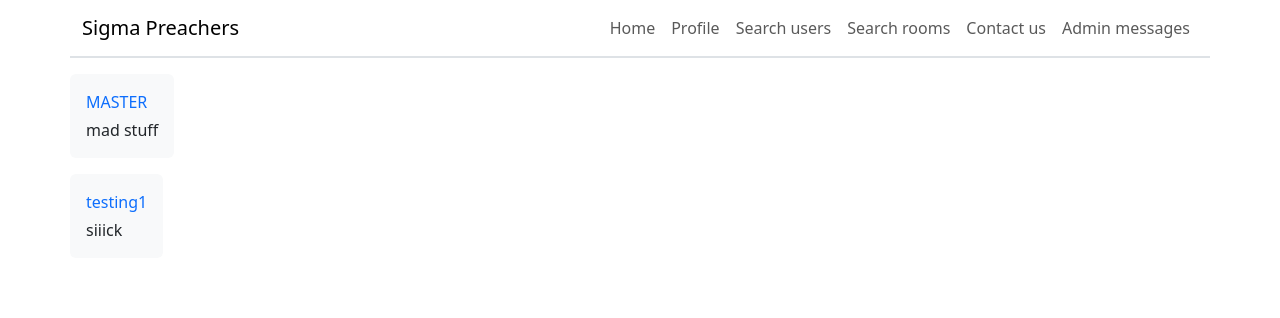
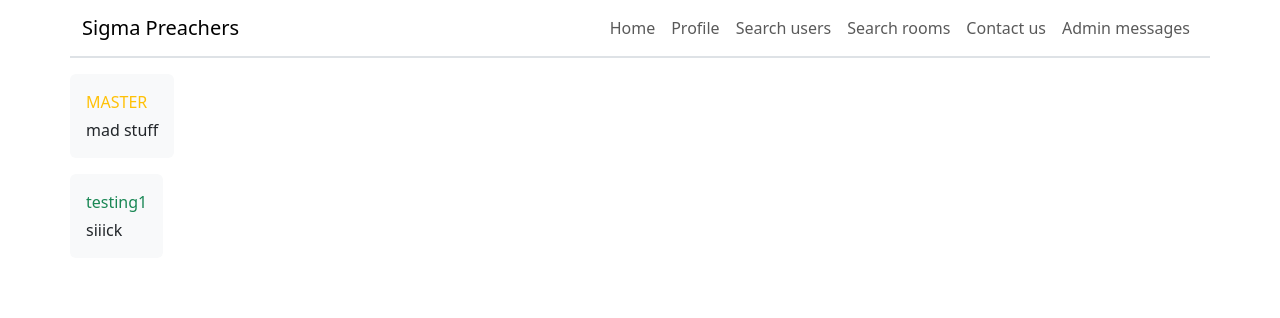
Before and after one commit to JohnProgramming08/sigma_preachers, a Flask app: page /room/1 in a window 1280 px wide. Shown: the top 318 px of the page. Run offline with Flask 3, Linux system fonts and the light colour scheme; a user stored in the database is signed in; data comes from the database, SQL or seed files in the repository; both versions use the stored data as it was after the commit; some libraries are stand-ins or nearby versions.

Commit message:
feat: allow users to change their profile colour in chats

```diff
--- a/project/__init__.py
+++ b/project/__init__.py
@@ -59,6 +59,7 @@ def create_app(config_overlay=None):
         username = data["username"]
         room_name = data["room_name"]
         message = data["message"]
-        WebsocketService.message(username, room_name, message)
+        colour = data["colour"]
+        WebsocketService.message(username, room_name, message, colour)
 
     return socketio, app
--- a/project/database/create_db.py
+++ b/project/database/create_db.py
@@ -23,6 +23,7 @@ class User(UserMixin, db.Model):
     banned = db.Column(db.Boolean, default=False, nullable=False)
     # Default for ban end should really be 0
     ban_end = db.Column(db.Integer, default=int(datetime.now().timestamp()))
+    colour = db.Column(db.String(255), default="Blue", nullable=False)
 
     room_access = db.relationship("RoomAccess", backref="user")
     admin_messages = db.relationship("AdminMessage", backref="user")
--- a/project/database/select_db.py
+++ b/project/database/select_db.py
@@ -52,6 +52,9 @@ class Select:
         found_user = User.query.filter(User.id == user_id).first()
         if found_user is None:
             return None
+
+        if type(found_user.ban_end) == str:
+            return found_user
 
         found_user.ban_end = datetime.fromtimestamp(
             found_user.ban_end
@@ -241,7 +244,7 @@ class Select:
         )
 
         pairs = [
-            (message.user.username, message.content)
+            (message.user.username, message.content, message.user.colour)
             for message in found_messages
         ]
 
--- a/project/database/update_db.py
+++ b/project/database/update_db.py
@@ -15,6 +15,7 @@ class Update:
         user.age = new_details.get("age", None)
         user.location = new_details.get("location", None)
         user.bio = new_details.get("bio", None)
+        user.colour = new_details.get("colour", "primary")
 
         try:
             db.session.commit()
--- a/project/routes/edit_profile.py
+++ b/project/routes/edit_profile.py
@@ -21,6 +21,7 @@ def edit_profile():
         "gender": form.gender.data,
         "age": form.age.data,
         "location": form.location.data,
+        "colour": form.colour.data,
         "bio": form.bio.data,
     }
     service = EditProfileService(current_user.id, form_data)
--- a/project/services/websocket.py
+++ b/project/services/websocket.py
@@ -12,8 +12,10 @@ class WebsocketService:
 
     # Handle a user sending a message
     @staticmethod
-    def message(username: str, room_name: str, data: str) -> None:
-        message = {"sender": username, "message": data}
+    def message(
+        username: str, room_name: str, data: str, colour: str = "Blue"
+    ) -> None:
+        message = {"sender": username, "message": data, "colour": colour}
 
         emit("message", message, room=room_name)
 
--- a/project/static/js/room.js
+++ b/project/static/js/room.js
@@ -1,6 +1,7 @@
 const username = window.username;
 const roomName = window.room_name;
 const roomID = window.room_id;
+const colour = window.colour;
 const messages = document.getElementById("messages");
 const moreBtn = document.getElementById("more-btn");
 let pointer = 0;
@@ -13,14 +14,21 @@ socket.emit("join", {"username": username, "room_name": roomName});
 socket.on("message", function(data) {
     const contents = data["message"];
     const sender = data["sender"];
-    let colour = "text-primary";
+    const colourMap = {
+        "Blue": "primary",
+        "Orange": "warning",
+        "Black": "dark",
+        "Green": "success",
+        "Cyan": "info"
+    }
+    let displayColour = `text-${colourMap[data["colour"]]}`;
     if (sender == "SERVER") {
-        colour = "text-danger";
+        displayColour = "text-danger";
     }
 
     messages.innerHTML += `
     <div class="mb-3 d-flex flex-column p-3 bg-light rounded rounded=2" style="max-width: 67%; width: fit-content;">
-    <p class="${colour} text-break mb-1" style="width: fit-content3">${sender}</p>
+    <p class="${displayColour} text-break mb-1" style="width: fit-content3">${sender}</p>
     <p class="text-break mb-0" style="width: fit-content;">${contents}</p>
     <div>
     `;
@@ -37,7 +45,8 @@ function sendMessage() {
     const data = {
         "message": message,
         "username": username,
-        "room_name": roomName
+        "room_name": roomName,
+        "colour": colour
     };
     socket.send(data);
 
@@ -63,12 +72,21 @@ function getMessages() {
 
 
 function displayMessages(data) {
+    const colourMap = {
+        "Blue": "primary",
+        "Orange": "warning",
+        "Black": "dark",
+        "Green": "success",
+        "Cyan": "info"
+    }
+
     for (const message of data.message_list) {
-        const username = message[0]
-        const content = message[1]
+        const username = message[0];
+        const content = message[1];
+        const displayColour = `text-${colourMap[message[2]]}`;
         messages.innerHTML = `
         <div class="mb-3 d-flex flex-column p-3 bg-light rounded rounded=2" style="max-width: 67%; width: fit-content;">
-        <p class="text-primary text-break mb-1" style="width: fit-content3">${username}</p>
+        <p class="${displayColour} text-break mb-1" style="width: fit-content3">${username}</p>
         <p class="text-break mb-0" style="width: fit-content;">${content}</p>
         </div>
         ` + messages.innerHTML;
--- a/project/templates/ban_user.html
+++ b/project/templates/ban_user.html
@@ -41,6 +41,11 @@
             </div>
 
             <div class="d-flex flex-column row border py-2 mx-0 rounded mb-3" style="background-color: white;">
+                <p class="text-primary fw-bold ms-0 my-0">Colour</p>
+                <p class="mt-1 ms-2 mb-0">{{ user_details.colour }}</p>
+            </div>
+
+            <div class="d-flex flex-column row border py-2 mx-0 rounded mb-3" style="background-color: white;">
                 <p class="text-primary fw-bold ms-0 my-0">Bio</p>
                 <p class="mt-1 ms-2 mb-0 text-break">{{ user_details.bio }}</p>
             </div>
--- a/project/templates/edit_profile.html
+++ b/project/templates/edit_profile.html
@@ -38,6 +38,11 @@
                 {{ form.location(class="form-control mt-1 ms-2 mb-0", style="width: auto;", value=current_user.location) }}
             </div>
 
+            <div class="d-flex flex-column row border py-2 px-2 mx-0 rounded mb-3" style="background-color: white;">
+                <p class="text-primary fw-bold ms-0 my-0 ps-1">Colour</p>
+                {{ form.colour(class="form-select") }}
+            </div>
+
             <div class="d-flex flex-column row border py-2 mx-0 rounded mb-3 pe-2" style="background-color: white;">
                 {{ form.bio.label(class="text-primary fw-bold ms-0 my-0") }}
                 {{ form.bio(class="form-control mt-1 ms-2 mb-0", style="width: auto;") }}
--- a/project/templates/room.html
+++ b/project/templates/room.html
@@ -14,9 +14,10 @@
 </main>
 
 <script>
-    window.username = {{ current_user.username | tojson}};
-    window.room_name = {{ room_name  | tojson}};
+    window.username = {{ current_user.username | tojson }};
+    window.room_name = {{ room_name  | tojson }};
     window.room_id = {{ room_id | tojson }};
+    window.colour = {{ current_user.colour | tojson }};
 </script>
 <script src="{{ url_for('static', filename='js/room.js') }}"></script>
 {% endblock %}
--- a/project/templates/view_profile.html
+++ b/project/templates/view_profile.html
@@ -41,6 +41,11 @@
                 <p class="mt-1 ms-2 mb-0">{{ user_details.location }}</p>
             </div>
 
+            <div class="d-flex flex-column row border py-2 mx-0 rounded mb-3" style="background-color: white;">
+                <p class="text-primary fw-bold ms-0 my-0">Colour</p>
+                <p class="mt-1 ms-2 mb-0">{{ user_details.colour }}</p>
+            </div>
+
             <div class="d-flex flex-column row border py-2 mx-0 rounded" style="background-color: white;">
                 <p class="text-primary fw-bold ms-0 my-0">Bio</p>
                 <p class="mt-1 ms-2 mb-0 text-break">{{ user_details.bio }}</p>
```
Also changed, not shown: project/forms/edit_profile.py (+18 -1 lines), project/services/edit_profile.py (+11 -1 lines), tests/test_route.py (+20 -5 lines), tests/test_service.py (+6 -1 lines), instance/sigma_preachers.db.
